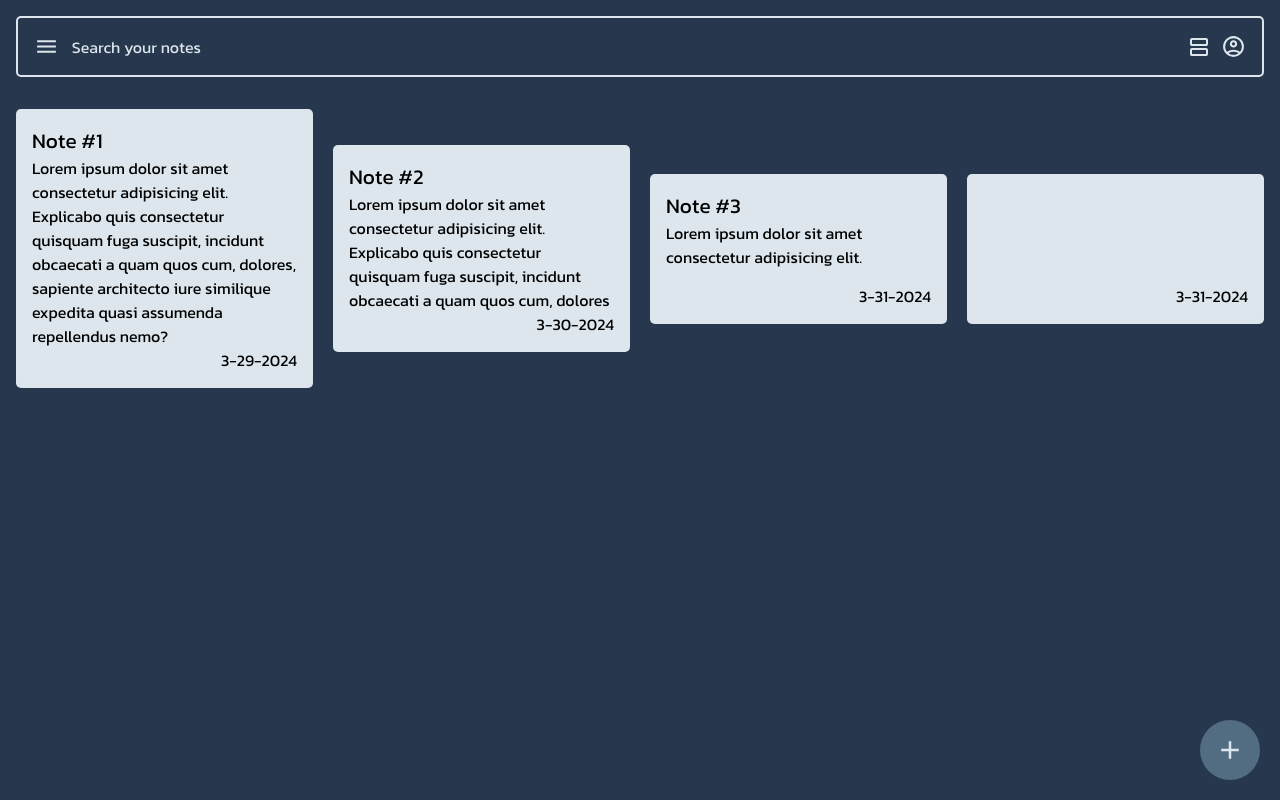
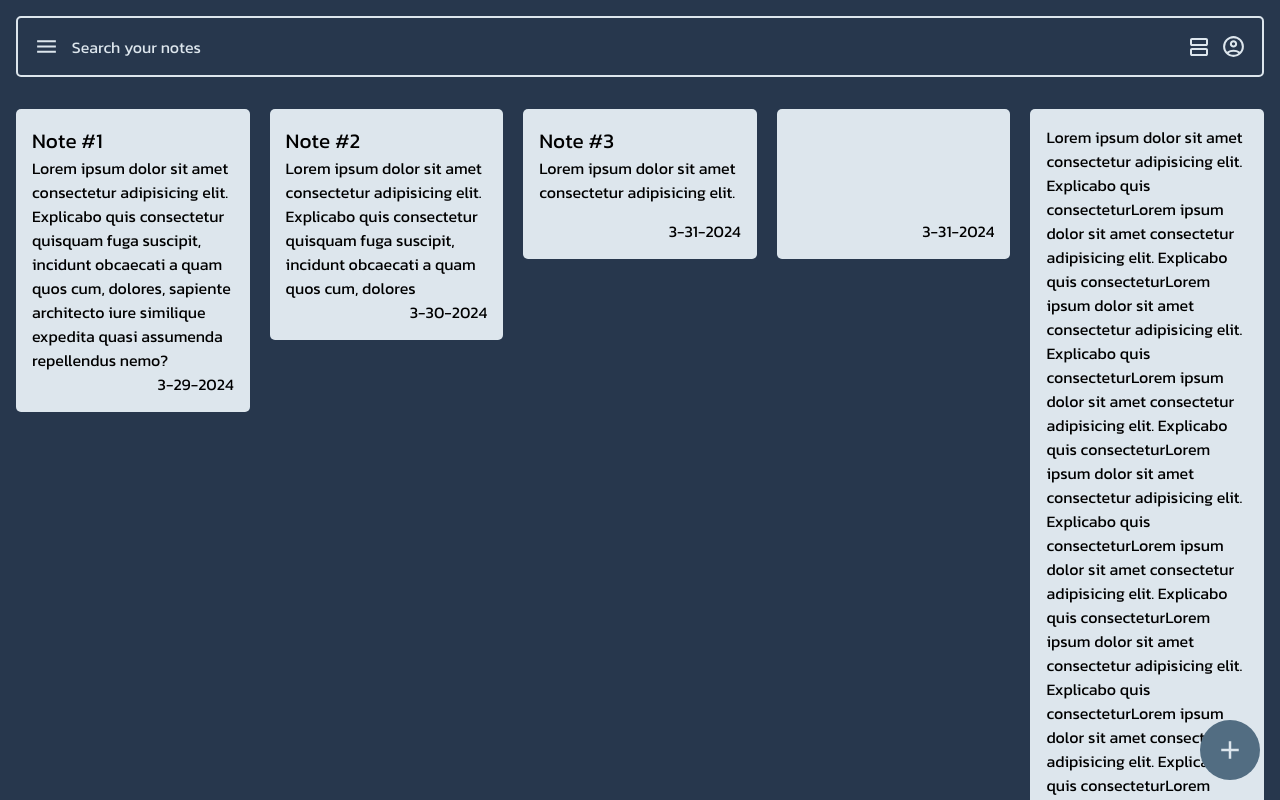
Before and after one commit to urosrelic/swift-note, a React (Vite) app: page / in a window 1280 px wide. Shown: the top 800 px of the page. Built offline with nearby package versions, Linux system fonts and the light colour scheme.

Commit message:
feat: change alignment of each notes layout

```diff
--- a/src/components/Notes/Notes.css
+++ b/src/components/Notes/Notes.css
@@ -2,14 +2,15 @@
   padding: 1rem;
   display: grid;
   gap: 20px;
-  align-items: center;
-  justify-content: center;
+  align-items: flex-start;
 }
 
 .notes.grid-view {
   grid-template-columns: repeat(auto-fit, minmax(200px, 1fr));
+  justify-content: flex-start;
 }
 
 .notes.list-view {
-  grid-template-columns: repeat(1, minmax(200px, 1000px));
+  grid-template-columns: repeat(1, minmax(300px, 1000px));
+  justify-content: center;
 }
--- a/src/components/Notes/Notes.tsx
+++ b/src/components/Notes/Notes.tsx
@@ -26,6 +26,18 @@ const Notes = ({ gridView }: GridProps) => {
       date: '3-31-2024',
       details: '',
     },
+    {
+      title: '',
+      date: '3-31-2024',
+      details:
+        'Lorem ipsum dolor sit amet consectetur adipisicing elit. Explicabo quis consecteturLorem ipsum dolor sit amet consectetur adipisicing elit. Explicabo quis consecteturLorem ipsum dolor sit amet consectetur adipisicing elit. Explicabo quis consecteturLorem ipsum dolor sit amet consectetur adipisicing elit. Explicabo quis consecteturLorem ipsum dolor sit amet consectetur adipisicing elit. Explicabo quis consecteturLorem ipsum dolor sit amet consectetur adipisicing elit. Explicabo quis consecteturLorem ipsum dolor sit amet consectetur adipisicing elit. Explicabo quis consecteturLorem ipsum dolor sit amet consectetur adipisicing elit. Explicabo quis consecteturLorem ipsum dolor sit amet consectetur adipisicing elit. Explicabo quis consecteturLorem ipsum dolor sit amet consectetur adipisicing elit. Explicabo quis consecteturLorem ipsum dolor sit amet consectetur adipisicing elit. Explicabo quis consecteturLorem ipsum dolor sit amet consectetur adipisicing elit. Explicabo quis consecteturLorem ipsum dolor sit amet consectetur adipisicing elit. Explicabo quis consecteturLorem ipsum dolor sit amet consectetur adipisicing elit. Explicabo quis consectetur',
+    },
+    {
+      title: '',
+      date: '3-31-2024',
+      details:
+        'Lorem ipsusicing elit. onsectetur Loremit amet consectetur adipisicing elit. Explicabo quis consecteturLorem ipsum dolor sit amet consectetur adipisicing elit. Explicabo quis consecteturLorem ipsum dolor sit amet consectetur adipisicing elit. Explicabo quis consecteturLorem ipsum dolor sit amet consectetur adipisicing elit. Explicabo quis consecteturLorem ipsum dolor sit amet consectetur adipisicing elit. Explicabo quis consecteturLorem ipsum dolor sit amet consectetur adipisicing elit. Explicabo quis consecteturLorem ipsum dolor sit amet consectetur adipisicing elit. Explicabo quis consecteturLorem ipsum dolor sit amet consectetur adipisicing elit. Explicabo quis consecteturLorem ipsum dolor sit amet consectetur adipisicing elit. Explicabo quis consecteturLorem ipsum dolor sit amet consectetur adipisicing elit. Explicabo quis consectetur',
+    },
   ];
 
   const notesClassName = gridView ? 'grid-view' : 'list-view';
```
